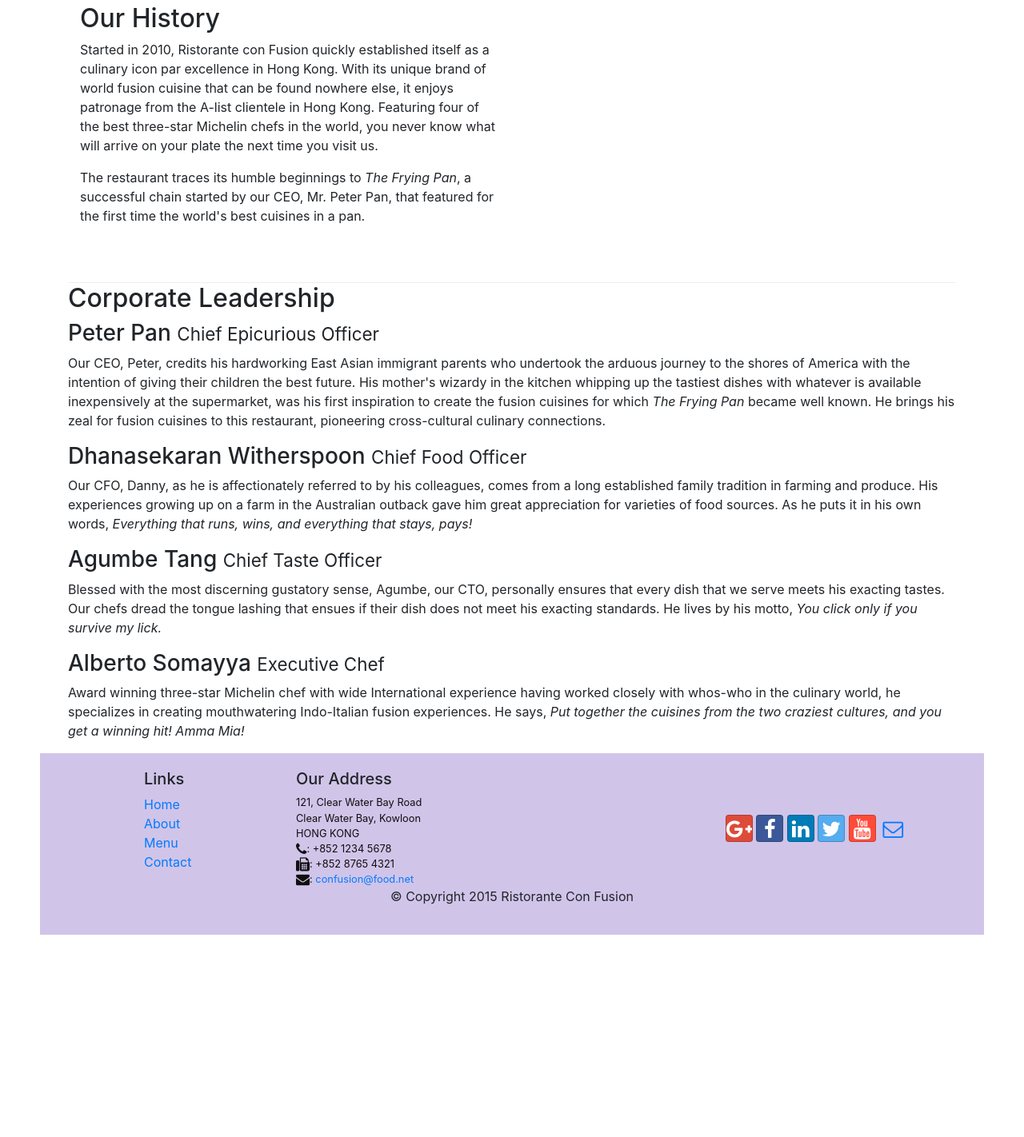
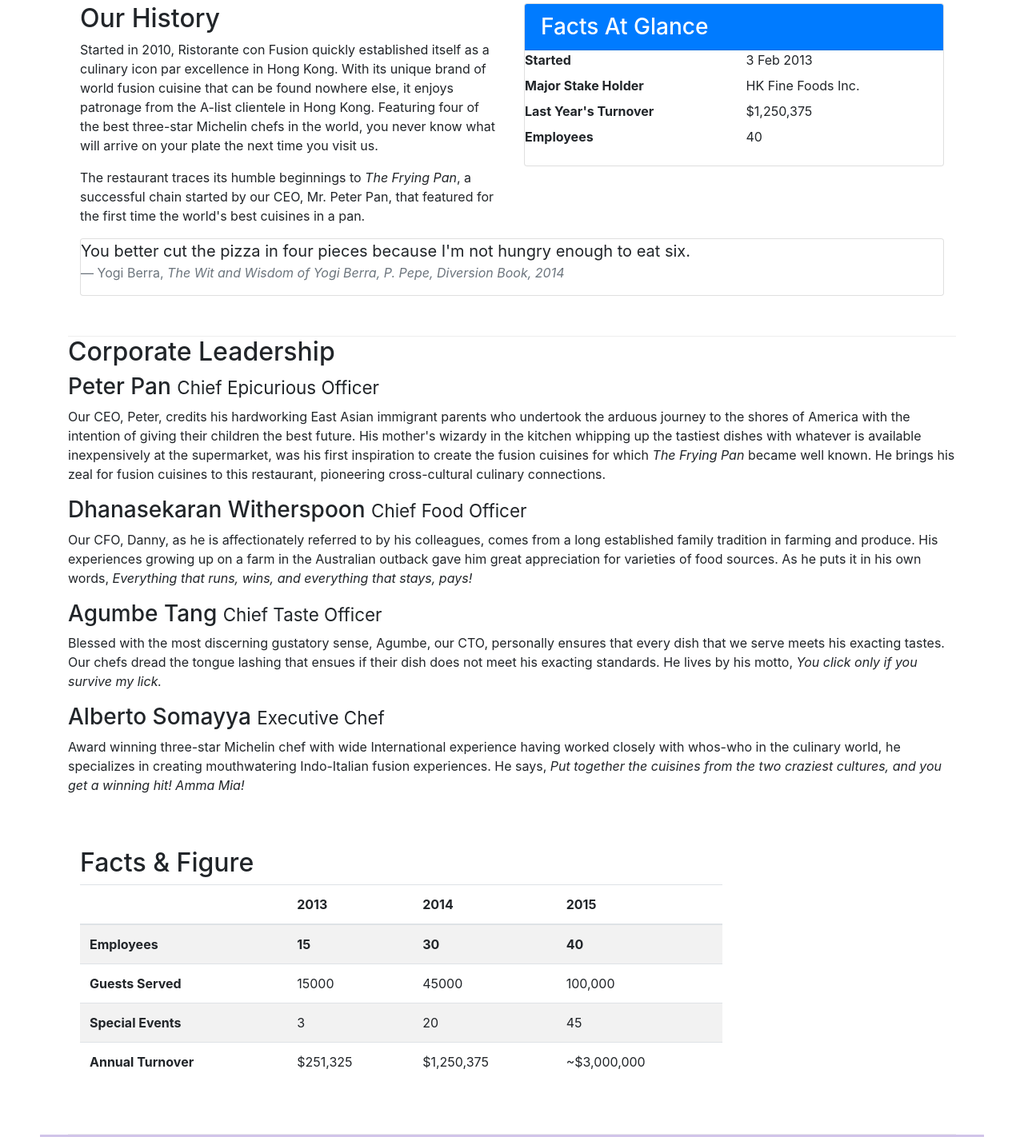
Before and after one commit to Shadmanwaris/conFusion, a website: page aboutus.html in a window 1280 px wide. Shown: the part 487-1909 px from the top of the page at 80% size. Before the commit the page ends 1706 px from the top, so only its background shows below. Drawn offline with nearby package versions, Linux system fonts and the light colour scheme.

Commit message:
Tables and Cards

```diff
--- a/aboutus.html
+++ b/aboutus.html
@@ -71,7 +71,32 @@
                 <p>Started in 2010, Ristorante con Fusion quickly established itself as a culinary icon par excellence in Hong Kong. With its unique brand of world fusion cuisine that can be found nowhere else, it enjoys patronage from the A-list clientele in Hong Kong.  Featuring four of the best three-star Michelin chefs in the world, you never know what will arrive on your plate the next time you visit us.</p>
                 <p>The restaurant traces its humble beginnings to <em>The Frying Pan</em>, a successful chain started by our CEO, Mr. Peter Pan, that featured for the first time the world's best cuisines in a pan.</p>
             </div>
-            <div>
+            <div class="col-sm">
+                <div class="card">
+                    <h3 class="card-header bg-primary text-white">Facts At Glance</h3>
+                    <div class="card-block">
+                        <dl class="row">
+                            <dt class="col-6">Started</dt>
+                            <dd class="col-6">3 Feb 2013</dd>
+                            <dt class="col-6">Major Stake Holder</dt>
+                            <dd class="col-6">HK Fine Foods Inc.</dd>
+                            <dt class="col-6">Last Year's Turnover</dt>
+                            <dd class="col-6">$1,250,375</dd>
+                            <dt class="col-6">Employees</dt>
+                            <dd class="col-6">40</dd>
+                        </dl>
+                    </div>
+                </div>
+            </div>
+            <div class="col-12">
+                <div class="card card-block bg-faded">
+                    <blockquote class="blockquote">
+                        <p class="mb-0">You better cut the pizza in four pieces because I'm not hungry enough to eat six.</p>
+                    <footer class="blockquote-footer">Yogi Berra,
+                        <cite title="Source Title">The Wit and Wisdom of Yogi Berra, P. Pepe, Diversion Book, 2014</cite>
+                    </footer>
+                    </blockquote>
+                </div>
             </div>
         </div>
 
@@ -88,6 +113,54 @@
                 <h3>Alberto Somayya <small>Executive Chef</small></h3>
                 <p class="hidden-sm-down">Award winning three-star Michelin chef with wide International experience having worked closely with whos-who in the culinary world, he specializes in creating mouthwatering Indo-Italian fusion experiences. He says, <em>Put together the cuisines from the two craziest cultures, and you get a winning hit! Amma Mia!</em></p>
             </div>
+       </div>
+
+       <div class="row row-content">
+            <div class="col-12 col-sm-9">
+                <h2>Facts &amp; Figure</h2>
+                <div class="table-responsive">
+                    <table class="table table-striped">
+                        <thead class="thead-inverse">
+                            <tr>
+                                <th>&nbsp;</th>
+                                <th>2013</th>
+                                <th>2014</th>
+                                <th>2015</th>
+                            </tr>
+                        </thead>
+                        <tbody>
+                            <tr>
+                                <th>Employees</th>
+                                <th>15</th>
+                                <th>30</th>
+                                <th>40</th>
+                            </tr>
+                            <tr>
+                        <th>Guests Served</th>
+                        <td>15000</td>
+                        <td>45000</td>
+                        <td>100,000</td>
+                    </tr>
+                    <tr>
+                        <th>Special Events</th>
+                        <td>3</td>
+                        <td>20</td>
+                        <td>45</td>
+                    </tr>
+                    <tr>
+                        <th>Annual Turnover</th>
+                        <td>$251,325</td>
+                        <td>$1,250,375</td>
+                        <td>~$3,000,000</td>
+                    </tr>
+                        </tbody>
+                    </table>
+                </div>
+            </div>
+            <div class="col-12 col-sm-3">
+
+            </div>
+
        </div>
 
     </div>
```
